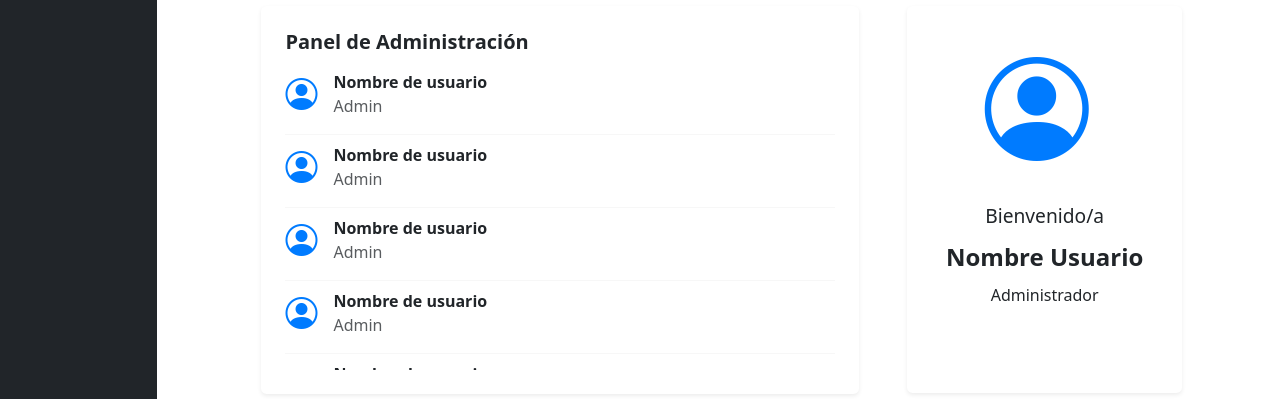
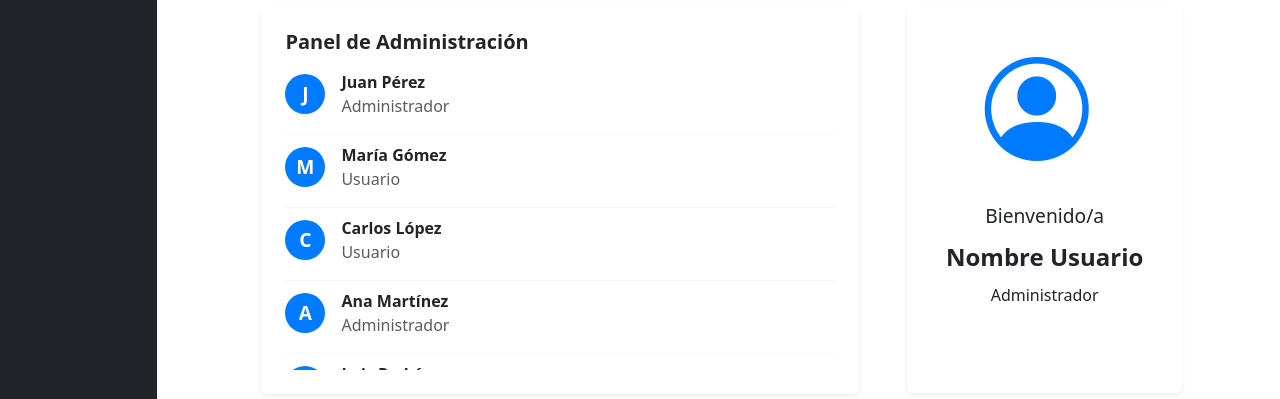
Before and after one commit to BenSLGeneration/pi-desarrollate-2.0, a React (Vite) app: page /dashboard in a window 1280 px wide. Shown: the part 401-800 px from the top of the page. Built offline with nearby package versions, Linux system fonts and the light colour scheme; no server answers.

Commit message:
cambios en componentes Dashboard

```diff
--- a/src/components/AdminPanel/AdminPanel.jsx
+++ b/src/components/AdminPanel/AdminPanel.jsx
@@ -1,39 +1,20 @@
-import { useState, useEffect } from 'react';
-import "../../views/Dashboard/Dashboard.css"
+import { useState } from 'react';
+import "../../views/Dashboard/Dashboard.css";
 
 const AdminPanel = () => {
     const users = [
-        { id: 1, userName: 'Nombre de usuario', role: 'Admin' },
-        { id: 2, userName: 'Nombre de usuario', role: 'Admin' },
-        { id: 3, userName: 'Nombre de usuario', role: 'Admin' },
-        { id: 4, userName: 'Nombre de usuario', role: 'Admin' },
-        { id: 5, userName: 'Nombre de usuario', role: 'Admin' },
+        { id: 1, userName: 'Juan Pérez', role: 'Administrador' },
+        { id: 2, userName: 'María Gómez', role: 'Usuario' },
+        { id: 3, userName: 'Carlos López', role: 'Usuario' },
+        { id: 4, userName: 'Ana Martínez', role: 'Administrador' },
+        { id: 5, userName: 'Luis Rodríguez', role: 'Usuario' },
         // Agregar más usuarios aquí...
     ];
 
-    // Estado para almacenar las URLs de las imágenes
-    const [userImages, setUserImages] = useState([]);
-
-    // Efecto para obtener las imágenes aleatorias
-    useEffect(() => {
-        const fetchUserImages = async () => {
-            try {
-                // Hacemos una solicitud a la API para obtener imágenes aleatorias
-                const responses = await Promise.all(
-                    users.map(() =>
-                        fetch("https://randomuser.me/api/")
-                            .then((response) => response.json())
-                            .then((data) => data.results[0].picture.thumbnail)
-                    )
-                );
-                setUserImages(responses); // Guardamos las URLs de las imágenes en el estado
-            } catch (error) {
-                console.error("Error al obtener las imágenes: ", error);
-            }
+    // Función para obtener la inicial del nombre de usuario
+    const getInitial = (name) => {
+        return name ? name.charAt(0).toUpperCase() : '';
     };
-
-        fetchUserImages();
-    }, []); // El array vacío asegura que esto solo se ejecute una vez al montar el componente
 
     return (
         <div className="container my-4">
@@ -42,28 +23,24 @@ const AdminPanel = () => {
                     <h5 className="mb-0 fw-bold">Panel de Administración</h5>
                 </div>
                 <div style={{ maxHeight: '300px', maxWidth: 'auto', overflowY: 'auto' }}>
-                    {users.map((user, index) => (
+                    {users.map((user) => (
                         <div key={user.id}>
                             <div className="d-flex align-items-center mb-3">
-                                {/* Mostramos la imagen aleatoria en lugar del ícono */}
-                                {userImages[index] ? (
-                                    <img
-                                        src={userImages[index]}
-                                        alt={`Usuario ${user.id}`}
-                                        className="me-3"
+                                {/* Mostramos la inicial del nombre de usuario */}
+                                <div
+                                    className="me-3 d-flex align-items-center justify-content-center"
                                     style={{
                                         width: '40px',
                                         height: '40px',
                                         borderRadius: '50%',
-                                            objectFit: 'cover',
+                                        backgroundColor: '#007bff',
+                                        color: '#fff',
+                                        fontSize: '1.2rem',
+                                        fontWeight: 'bold',
                                     }}
-                                    />
-                                ) : (
-                                    <i
-                                        className="bi bi-person-circle me-3"
-                                        style={{ fontSize: '2rem', color: '#007bff' }}
-                                    ></i>
-                                )}
+                                >
+                                    {getInitial(user.userName)}
+                                </div>
                                 <div>
                                     <p className="mb-0 fw-bold">{user.userName}</p>
                                     <p className="mb-0 text-muted">{user.role}</p>
--- a/src/components/SummaryCard/SummaryCard.jsx
+++ b/src/components/SummaryCard/SummaryCard.jsx
@@ -1,3 +1,4 @@
+import { useState, useEffect } from "react";
 import "../../views/Dashboard/Dashboard.css"
 
 const SummaryCard = ({ icon, title, value, color }) => {
```
Lines whose indentation alone changed are shown as unchanged.
